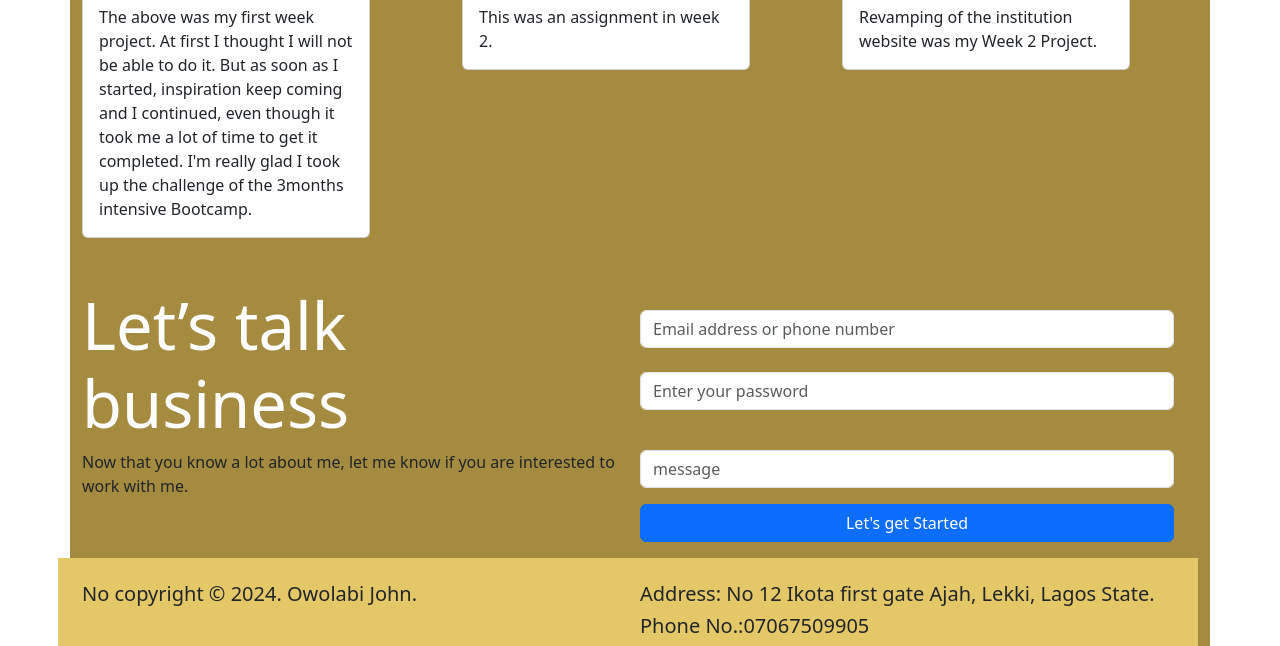
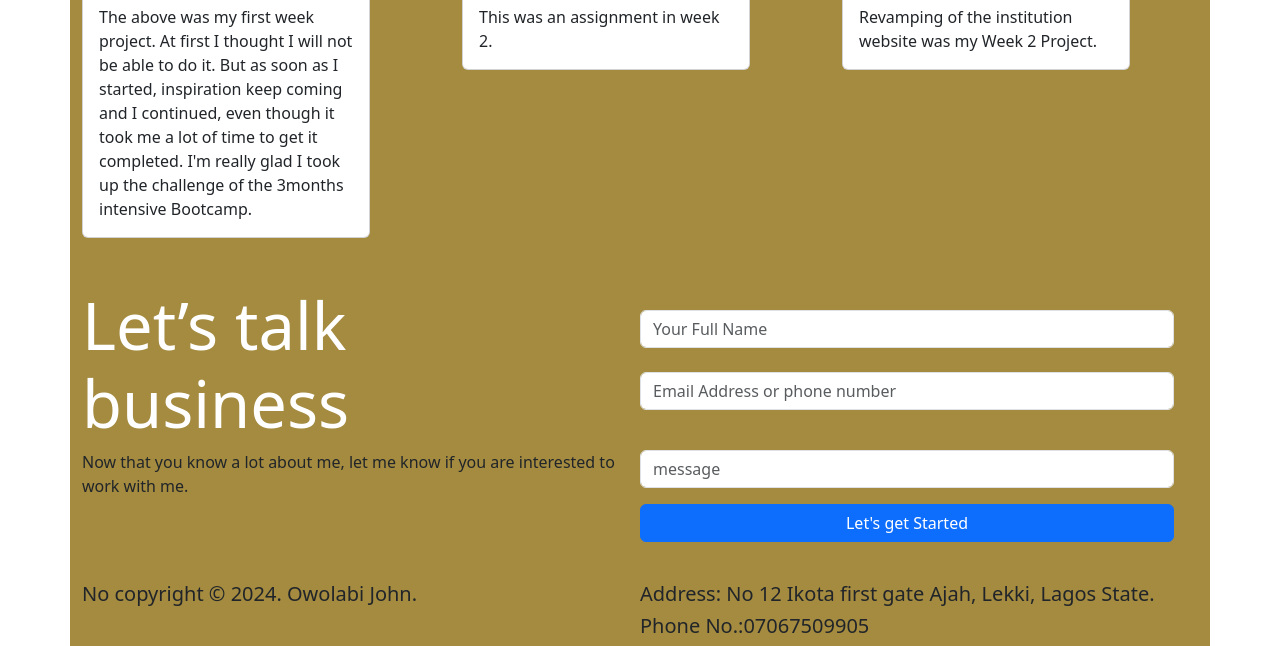
Before and after one commit to owozion/week3_minproject, a plain HTML site: page index.html in a window 1280 px wide. Shown: the part 2150-2796 px from the top of the page. Drawn offline with nearby package versions, Linux system fonts and the light colour scheme.

Commit message:
added footer and some editing

```diff
--- a/index.html
+++ b/index.html
@@ -18,7 +18,7 @@
 	.skills h1{color: white; font-size: 30px;}
 		.week3 span{color: blue;}
 		.projects{flex-grow:1}
-		div .footer{background-color: #e4c867;}
+		div .footer{}
 
 	</style>
 </head>
@@ -206,11 +206,11 @@
 					<form action="" method="get">
 			<div class="col-md-12">
 					<label for="username" class="form-label"></label>
-					<input type="text" name="username" placeholder="Email address or phone number" class="form-control">
+					<input type="text" name="username" placeholder="Your Full Name" class="form-control">
 			</div>
 			<div class="col-md-12">
-				<label for="password" class="form-label"></label>
-				<input type="Password" name="pass" placeholder="Enter your password" class="form-control mb-3">
+				<label for="Email" class="form-label"></label>
+				<input type="email" name="email" placeholder="Email Address or phone number" class="form-control mb-3">
 			</div>
 			<div class="col-md-12">
 				<label for="message" class="form-label"></label>
```
